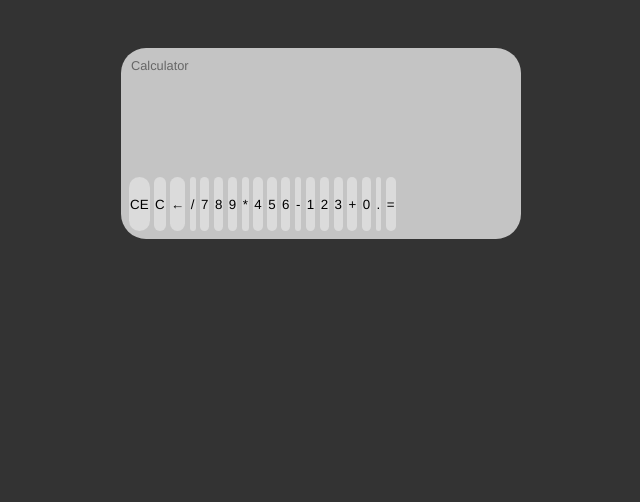
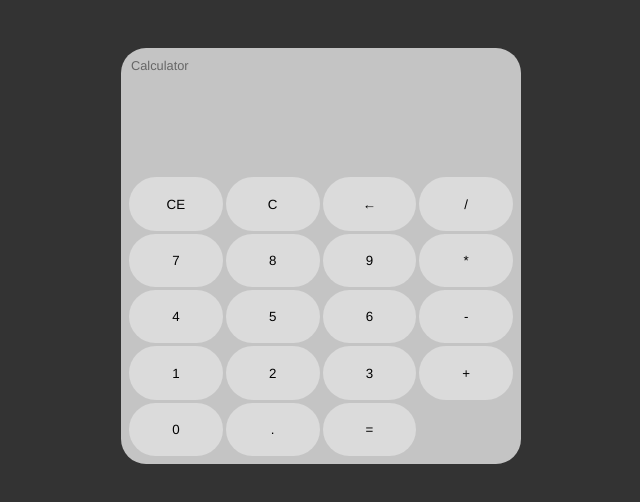
Before and after one commit to vyukisaito/Calculator, a plain HTML site: page index.html in a window 1280 px wide. Shown: the whole page, without its empty margins (319-959 px from the left). Drawn offline with Linux system fonts and the light colour scheme.

Commit message:
Update style.css

```diff
--- a/style/style.css
+++ b/style/style.css
@@ -54,5 +54,10 @@ body {
     cursor: pointer;
 }
 #button {
-
+    display: grid;
+    grid-template-columns: 1fr 1fr 1fr 1fr;
+    gap: 3px;
 }
+#butto .number {
+    background-color: #f3f3f3;
+}
```
